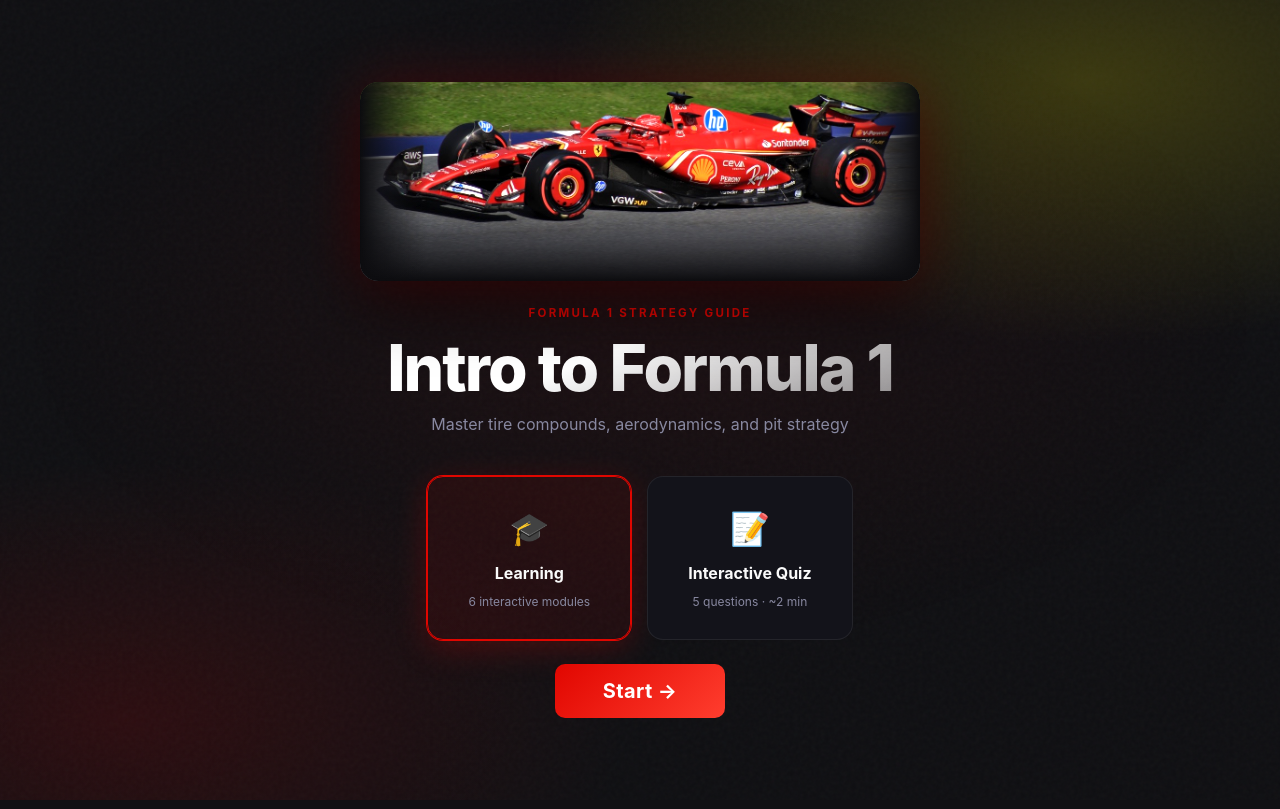
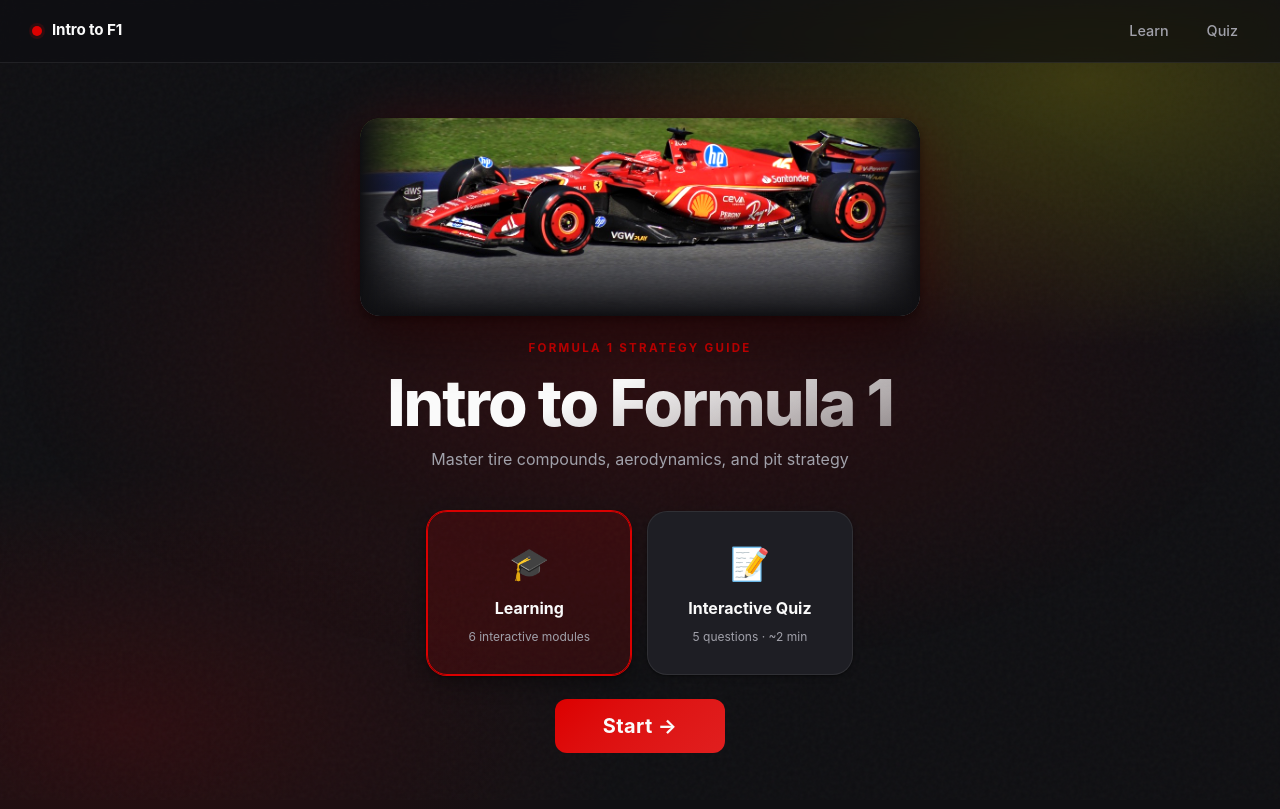
Before and after one commit to devbahl12/UI-Design-F1-Project, a Flask app: page / in a window 1280 px wide. Run offline with Flask 3, Linux system fonts and the light colour scheme.

Commit message:
design(color): route home + base styles through tokens, add glass nav

```diff
--- a/static/css/app.css
+++ b/static/css/app.css
@@ -136,9 +136,68 @@
   }
 }
 
+/* =========================================================
+   App chrome — sticky glass nav.
+   Backdrop-blur keeps content legible while preserving depth.
+   ========================================================= */
+.app-nav {
+  position: sticky;
+  top: 0;
+  z-index: 50;
+  display: flex;
+  align-items: center;
+  justify-content: space-between;
+  gap: 16px;
+  padding: 14px clamp(16px, 3vw, 32px);
+  background: color-mix(in srgb, var(--color-dark-grey) 72%, transparent);
+  backdrop-filter: blur(12px) saturate(140%);
+  -webkit-backdrop-filter: blur(12px) saturate(140%);
+  border-bottom: 1px solid var(--color-hairline);
+}
+.app-nav__brand {
+  display: inline-flex;
+  align-items: center;
+  gap: 10px;
+  color: var(--color-white);
+  text-decoration: none;
+  letter-spacing: -0.01em;
+  font-weight: 700;
+}
+.app-nav__mark {
+  width: 10px; height: 10px; border-radius: var(--r-full);
+  background: var(--color-base);
+  box-shadow: 0 0 0 3px var(--color-base-subtle);
+}
+.app-nav__wordmark { font-size: 0.95rem; }
+.app-nav__links {
+  display: inline-flex;
+  gap: 18px;
+}
+.app-nav__links a {
+  color: var(--color-light-grey);
+  text-decoration: none;
+  font-size: 0.9rem;
+  font-weight: 500;
+  padding: 6px 10px;
+  border-radius: var(--r-sm);
+  transition: color var(--dur-fast) var(--ease-out),
+              background var(--dur-fast) var(--ease-out);
+}
+.app-nav__links a:hover { color: var(--color-white); background: var(--color-hairline); }
+
 .screen { position: relative; z-index: 1; }
-.screen-page { max-width: 1100px; margin: 0 auto; padding: 36px 32px; animation: fadeUp 0.35s cubic-bezier(0.22,1,0.36,1); }
-.screen-home { min-height: 100vh; display: flex; align-items: center; justify-content: center; text-align: center; padding: 36px; background: radial-gradient(ellipse 70% 60% at 50% 40%, rgba(225,6,0,0.06) 0%, transparent 70%); }
+.screen-page {
+  max-width: 1100px;
+  margin: 0 auto;
+  padding: clamp(24px, 4vw, 48px) clamp(16px, 3vw, 32px);
+  animation: fadeUp var(--dur-base) var(--ease-out);
+}
+.screen-home {
+  min-height: calc(100vh - 54px);
+  display: flex; align-items: center; justify-content: center; text-align: center;
+  padding: clamp(24px, 4vw, 48px);
+  background: radial-gradient(ellipse 70% 60% at 50% 40%, var(--color-base-subtle) 0%, transparent 70%);
+}
 .home-inner { max-width: 820px; }
 
 .home-car-wrap {
@@ -146,60 +205,69 @@
   width: 560px;
   max-width: 92vw;
   margin: 0 auto 24px;
-  border-radius: 18px;
+  border-radius: var(--r-lg);
   overflow: hidden;
-  box-shadow: 0 0 60px rgba(225,6,0,0.22), 0 24px 60px rgba(0,0,0,0.6);
+  box-shadow: 0 0 60px var(--color-base-subtle), var(--elev-3);
 }
 .home-car-img {
   width: 100%;
   display: block;
-  border-radius: 18px;
+  border-radius: var(--r-lg);
   filter: brightness(1.05) contrast(1.08) saturate(1.1);
 }
 .home-car-wrap::after {
   content: '';
   position: absolute;
   inset: 0;
-  border-radius: 18px;
+  border-radius: var(--r-lg);
   background:
-    linear-gradient(to right,  var(--bg) 0%, transparent 12%, transparent 88%, var(--bg) 100%),
-    linear-gradient(to bottom, transparent 65%, var(--bg) 100%);
+    linear-gradient(to right,  var(--color-dark-grey) 0%, transparent 12%, transparent 88%, var(--color-dark-grey) 100%),
+    linear-gradient(to bottom, transparent 65%, var(--color-dark-grey) 100%);
   pointer-events: none;
 }
 
-/* Keep Bootstrap helpers visually consistent with the F1 theme */
-.text-muted { color: var(--text-2) !important; }
+/* Bootstrap helper override: keep .text-muted legible on the dark theme. */
+.text-muted { color: var(--color-light-grey) !important; }
 
 @keyframes fadeUp { from { opacity: 0; transform: translateY(14px); } to { opacity: 1; transform: translateY(0); } }
 
 .home-eyebrow, .small-label {
   font-size: 0.72rem; font-weight: 700; letter-spacing: 0.12em; text-transform: uppercase;
-  color: var(--text-2);
+  color: var(--color-light-grey);
 }
-.home-eyebrow { color: var(--red); letter-spacing: 0.2em; margin-bottom: 14px; }
+.home-eyebrow { color: var(--color-base); letter-spacing: 0.2em; margin-bottom: 14px; }
 
 .home-title {
   font-size: 4rem; font-weight: 800; letter-spacing: -0.03em; line-height: 1;
-  background: linear-gradient(160deg, #fff 40%, rgba(255,255,255,0.5));
+  background: linear-gradient(160deg, var(--color-white) 40%, color-mix(in srgb, var(--color-white) 50%, transparent));
   -webkit-background-clip: text; -webkit-text-fill-color: transparent; background-clip: text;
   margin-bottom: 12px;
 }
-.home-sub { color: var(--text-2); font-size: 1rem; margin-bottom: 40px; }
+.home-sub { color: var(--color-light-grey); font-size: 1rem; margin-bottom: 40px; }
 
 .page-title { font-size: 1.6rem; font-weight: 800; letter-spacing: -0.02em; }
-.page-sub { color: var(--text-2); font-size: 0.9rem; }
+.page-sub { color: var(--color-light-grey); font-size: 0.9rem; }
 
 .btn-primary-f1 {
-  background: linear-gradient(135deg, #e10600, #ff3d2e);
-  color: #fff; border: none; padding: 12px 28px; border-radius: 10px;
-  font-weight: 700; letter-spacing: 0.02em; transition: all 0.2s;
+  background: linear-gradient(135deg, var(--color-base), var(--color-base-hover));
+  color: var(--color-white); border: none; padding: 12px 28px; border-radius: var(--r-md);
+  font-weight: 700; letter-spacing: 0.02em;
+  transition: transform var(--dur-fast) var(--ease-out),
+              box-shadow var(--dur-fast) var(--ease-out);
 }
-.btn-primary-f1:hover { color:#fff; transform: translateY(-2px); box-shadow: 0 6px 28px rgba(225,6,0,0.45); }
+.btn-primary-f1:hover {
+  color: var(--color-white);
+  transform: translateY(-2px);
+  box-shadow: var(--elev-2);
+}
 .btn-ghost-f1 {
-  background: transparent; color: var(--text); border: 1px solid var(--border-hi);
-  padding: 12px 28px; border-radius: 10px; font-weight: 600;
+  background: transparent; color: var(--color-white);
+  border: 1px solid var(--color-hairline-hi);
+  padding: 12px 28px; border-radius: var(--r-md); font-weight: 600;
+  transition: background var(--dur-fast) var(--ease-out),
+              border-color var(--dur-fast) var(--ease-out);
 }
-.btn-ghost-f1:hover { background: var(--surface2); color: var(--text); }
+.btn-ghost-f1:hover { background: var(--color-surface-hover); color: var(--color-white); }
 
 .nav-back { background: none; border: none; color: var(--text-2); font-size: 0.88rem; text-decoration: none; }
 .nav-back:hover { color: var(--text); }
@@ -216,15 +284,33 @@
 
 /* Mode cards (home) */
 .mode-card {
-  background: var(--surface); border: 1px solid var(--border); border-radius: 16px;
-  padding: 28px 40px; cursor: pointer; transition: all 0.2s;
-  display: flex; flex-direction: column; align-items: center; gap: 8px; min-width: 200px;
+  background: var(--color-mid-grey);
+  border: 1px solid var(--color-hairline);
+  border-radius: var(--r-lg);
+  padding: 28px 40px;
+  cursor: pointer;
+  display: flex; flex-direction: column; align-items: center; gap: 8px;
+  min-width: 200px; min-height: 120px;
+  box-shadow: var(--elev-1);
+  transition: background var(--dur-fast) var(--ease-out),
+              border-color var(--dur-fast) var(--ease-out),
+              transform var(--dur-fast) var(--ease-out),
+              box-shadow var(--dur-fast) var(--ease-out);
 }
-.mode-card:hover { background: var(--surface2); border-color: var(--border-hi); transform: translateY(-2px); }
-.mode-card.selected { border-color: var(--red); background: rgba(225,6,0,0.08); box-shadow: 0 0 0 1px var(--red), 0 8px 32px var(--red-glow); }
+.mode-card:hover {
+  background: var(--color-surface-hover);
+  border-color: var(--color-hairline-hi);
+  transform: translateY(-2px);
+  box-shadow: var(--elev-2);
+}
+.mode-card.selected {
+  border-color: var(--color-base);
+  background: var(--color-base-subtle);
+  box-shadow: 0 0 0 1px var(--color-base), var(--elev-2);
+}
 .mode-card .icon { font-size: 2rem; }
 .mode-card .label { font-size: 1rem; font-weight: 700; }
-.mode-card .mode-sub { font-size: 0.75rem; color: var(--text-2); }
+.mode-card .mode-sub { font-size: 0.75rem; color: var(--color-light-grey); }
 
 /* Section list (learning menu) */
 .section-item {
--- a/templates/base.html
+++ b/templates/base.html
@@ -1,16 +1,30 @@
 <!DOCTYPE html>
-<html lang="en">
+<html lang="en" data-theme="dark">
 <head>
   <meta charset="UTF-8">
   <meta name="viewport" content="width=device-width, initial-scale=1.0">
+  <meta name="color-scheme" content="dark">
   <title>{% block title %}Intro to Formula 1{% endblock %}</title>
   <link href="https://cdn.jsdelivr.net/npm/bootstrap@5.3.3/dist/css/bootstrap.min.css" rel="stylesheet">
   <link href="{{ url_for('static', filename='css/app.css') }}" rel="stylesheet">
+  {% block extra_head %}{% endblock %}
 </head>
 <body>
-  <div class="screen active">
+  <!-- Glass top nav: quiet by design. Sticks as user scrolls. -->
+  <nav class="app-nav" aria-label="Primary">
+    <a class="app-nav__brand" href="{{ url_for('home') }}">
+      <span class="app-nav__mark" aria-hidden="true"></span>
+      <span class="app-nav__wordmark">Intro to F1</span>
+    </a>
+    <div class="app-nav__links">
+      <a href="{{ url_for('learning_menu') }}">Learn</a>
+      <a href="{{ url_for('quiz', n=1) }}">Quiz</a>
+    </div>
+  </nav>
+
+  <main class="screen active">
     {% block content %}{% endblock %}
-  </div>
+  </main>
 
   <script src="https://code.jquery.com/jquery-3.7.1.min.js"></script>
   <script src="https://cdn.jsdelivr.net/npm/bootstrap@5.3.3/dist/js/bootstrap.bundle.min.js"></script>
```
